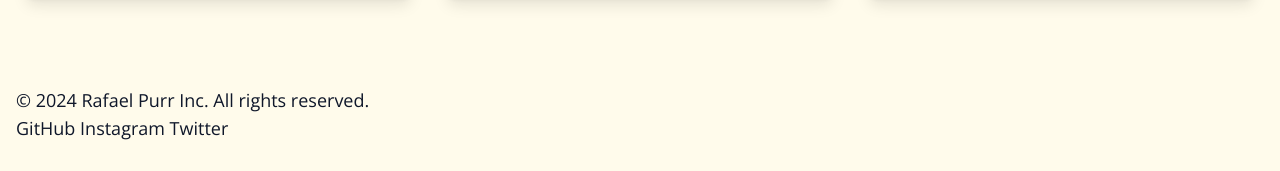
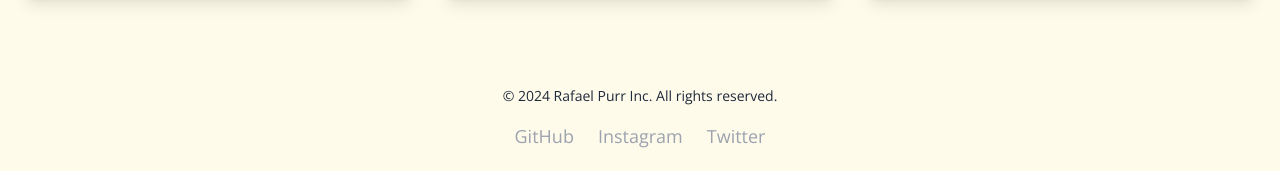
Before and after one commit to platypusonmars/rafi, a SvelteKit app: page / in a window 1280 px wide. Shown: the part 4914-5085 px from the top of the page. Built offline with nearby package versions, Linux system fonts and the light colour scheme.

Commit message:
style: :lipstick: Style footer

```diff
--- a/src/components/Footer.svelte
+++ b/src/components/Footer.svelte
@@ -1,26 +1,30 @@
-<script>
-  import SectionWrapper from './SectionWrapper.svelte';
-</script>
-
 <div
-  class="relative z-20 flex flex-col flex-1 max-w-[1400px] mx-auto w-full p-4 m-2"
+  class="relative z-20 flex flex-col items-center justify-center max-w-[1400px] mx-auto w-full p-4 m-2 text-gray-200"
 >
-  <p>&copy; {new Date().getFullYear()} Rafael Purr Inc. All rights reserved.</p>
-  <div>
+  <p class="mb-4 text-sm text-center text-slate-800 dark:text-amber-400">
+    &copy; {new Date().getFullYear()} Rafael Purr Inc. All rights reserved.
+  </p>
+  <div class="flex gap-6">
     <a
       href="https://github.com/yourusername"
       target="_blank"
-      aria-label="GitHub">GitHub</a
+      aria-label="GitHub"
+      class="text-gray-400 transition-colors duration-300 hover:text-gray-100"
+      >GitHub</a
     >
     <a
       href="https://instagram.com/yourprofile"
       target="_blank"
-      aria-label="Instagram">Instagram</a
+      aria-label="Instagram"
+      class="text-gray-400 transition-colors duration-300 hover:text-gray-100"
+      >Instagram</a
     >
     <a
       href="https://twitter.com/yourusername"
       target="_blank"
-      aria-label="Twitter">Twitter</a
+      aria-label="Twitter"
+      class="text-gray-400 transition-colors duration-300 hover:text-gray-100"
+      >Twitter</a
     >
   </div>
 </div>
```
